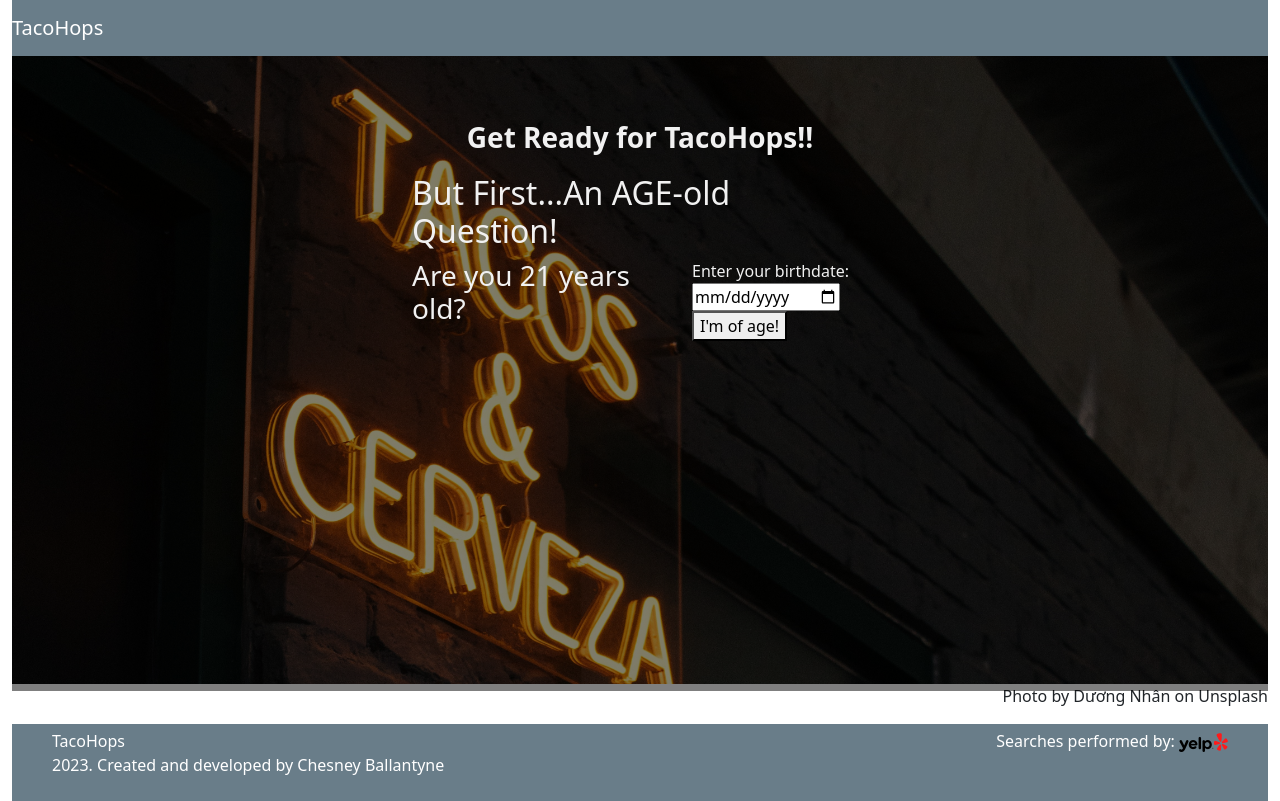
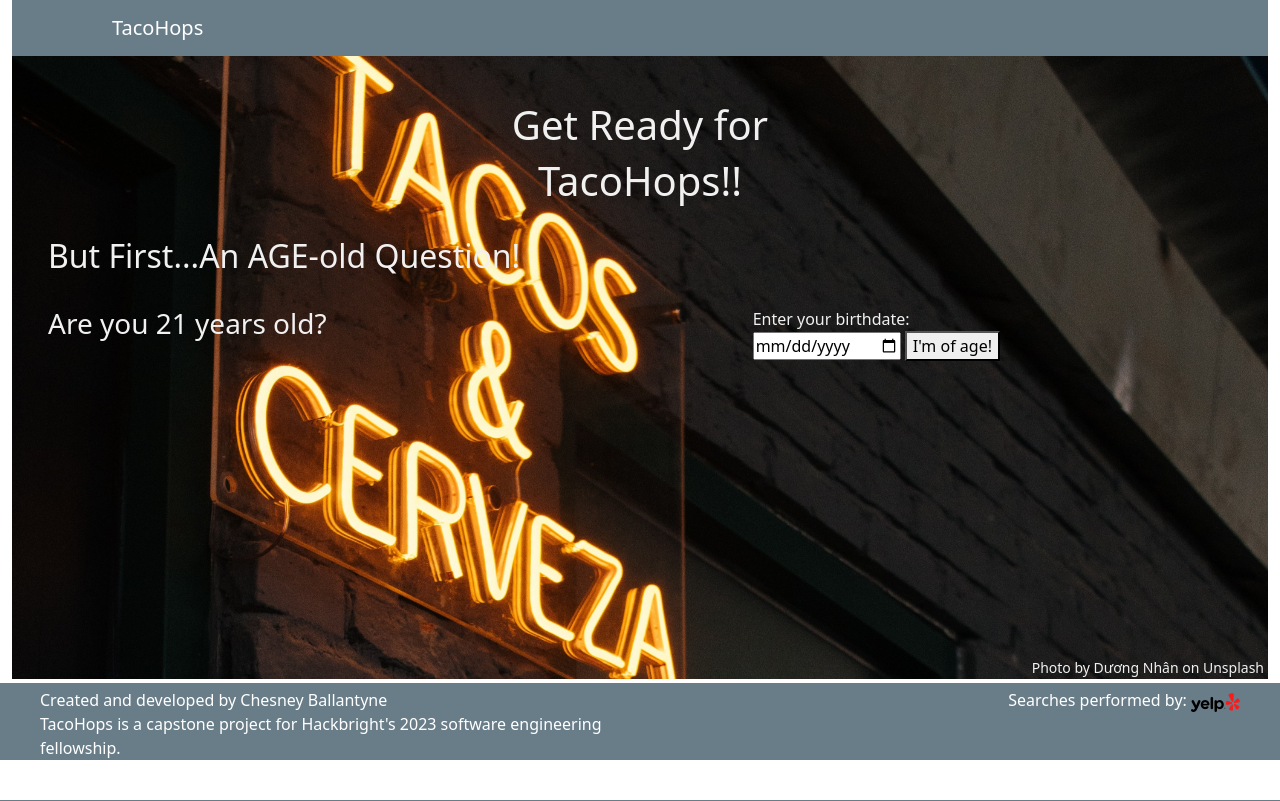
Before and after one commit to Chesney-Bal/Taco-Hops, a Flask app: page / in a window 1280 px wide. Run offline with Flask 2, Linux system fonts and the light colour scheme.

Commit message:
Updated background images, added photo credits, adjusted margins

```diff
--- a/static/css/styles.css
+++ b/static/css/styles.css
@@ -12,31 +12,34 @@ footer {
   display: flex;
   flex-flow: column wrap;
   position: relative;
-
   bottom: 0;
   width: 100%;
 }
 
 
  /* PAGE SPECIFIC CSS*/
-/*CSS for image on index.html*/
+/*CSS for image on homepage.html*/
 .index_img {
-  position: relative;
-  max-width: max-content; /* Maximum width */
-  margin: 0 auto; /* Center it */
+  background-image: url("/static/img/pexels-dương-nhân-2_1.jpg");
+  background-color: rgb(0, 0, 0);
+  height: fit-content;
+  background-position: center;
+  background-repeat: no-repeat;
+  background-size: cover;
+  position:relative;
 }
 
-.index_img .content {
-  position: absolute; /* Position the background text */
-  top: 0; /* At the bottom. Use top:0 to append it to the top */
-  background: rgb(0, 0, 0); /* Fallback color */
-  background: rgba(0, 0, 0, 0.5); /* Black background with 0.5 opacity */
-  color: #f1f1f1; /* Grey text */
-  padding-top:60px;
-  padding-bottom: 300px;
-  padding-inline: 400px; /* Some padding */
+.index_text {
+  color:#f1f1f1;
 }
 
+.index_header {
+  margin-top: 45px !important;
+}
+
+.index_bottom_mar {
+  margin-bottom: 220px !important;
+}
 
 /*CSS for image on homepage.html*/
 .homepage_img {
--- a/templates/base.html
+++ b/templates/base.html
@@ -22,8 +22,8 @@
       <footer style=" height:auto;  background-color:#697d89; padding-top: 5px; ">
         <div class="row">
           <div class="col-6">
-            <p style="color:white; padding-left:40px; margin:0; text-align:left;">TacoHops</p>
-            <p style="color:white; padding-left:40px; margin:0; text-align:left;">2023. Created and developed by Chesney Ballantyne</p>
+            <p style="color:white; padding-left:40px; margin:0; text-align:left;">Created and developed by Chesney Ballantyne</p>
+            <p style="color:white; padding-left:40px; margin:0; text-align:left;">TacoHops is a capstone  project for Hackbright's 2023 software engineering fellowship.</p>
           </div>
           <div class="col-6">
             <p style="color:white; padding-right:40px; margin:0; text-align:right;">Searches performed by:  <img id="yelp logo" src="/static/img/yelp_logo 49 x 19.png" alt="yelp logo"> </p>
--- a/templates/blank.html
+++ b/templates/blank.html
@@ -76,4 +76,10 @@
 
   <img src="/static/img/hops with tasters Photo by Missy Fant on Unsplash.jpg" class="img-fluid" alt="aerial image of 3 beers on a surface surrounded by hops on that surface">
 
+
+
+  <div class="index_img"></div>
+  <img src="/static/img/pexels-dương-nhân-2_1.jpg" class="img-fluid" alt="image of four tacos" >
 {% endfor %}
+
+<div class="content"></div>
--- a/templates/brewery_search_results.html
+++ b/templates/brewery_search_results.html
@@ -69,6 +69,9 @@
             {% endfor %}
 
         </div>
+        <div>
+          <p class="text-end m-1"><small>Photo by Markus Spiske on Unsplash</small></p>
+        </div>
       </div>
     </div>
   </div>
--- a/templates/brewery_trip_planner.html
+++ b/templates/brewery_trip_planner.html
@@ -78,6 +78,9 @@
         </div>
       </div>
 
+      <div>
+        <p class="text-end m-1"><small>Photo by Pea on Unsplash</small></p>
+      </div>
     </div>
   </div>
 </div>
--- a/templates/index.html
+++ b/templates/index.html
@@ -4,20 +4,22 @@
 
 {% block body %}
   <div class="container-fluid">
-    <nav class="navbar navbar-expand-lg navbar-dark" style="background-color: #697d89;">
-        <a class="navbar-brand" href="#">TacoHops</a>
+    <div class="index_img">
+      <div class="index_text">
+        <nav class="navbar navbar-expand-lg navbar-dark" style="background-color: #697d89; ">
+            <a class="navbar-brand" style="margin-left: 100px;" href="#">TacoHops</a>
         </nav>
 
-    <div class="index_img">
-      <img src="/static/img/pexels-dương-nhân-2_1.jpg" class="img-fluid" alt="image of four tacos" >
+        <div class="row m-2 text-center index_header">
+          <h1> Get Ready for</h1>
+          <h1> TacoHops!!</h1>
+        </div>
 
-      <div class="content">
-        <p class="text-center fs-3 fw-semibold">Get Ready for TacoHops!!<br></p>
-        <div class="row">
+        <div class="row m-4 ">
             <h2> But First...An AGE-old Question!</h2>
         </div>
 
-        <div class="row">
+        <div class="row m-4">
           <div class="col-7">
             <h3> Are you 21 years old?</h3>
           </div>
@@ -29,9 +31,13 @@
                 <button type ="submit">I'm of age!</button>
               </form>
           </div>
+        </div>
 
-          <div class="row text-end">
-              <div style="color: #f1f1f1;">
+        <div class="row m-2 index_bottom_mar">
+          <div class="col-7">
+          </div>
+
+          <div class="col-5" style="color: #f1f1f1;">
             <div class="alert">
               <strong>
                 {% with messages = get_flashed_messages() %}
@@ -45,13 +51,12 @@
             </div>
           </div>
         </div>
-        </div>
 
-
+        <div>
+          <p class="text-end m-1"><small>Photo by Dương Nhân on Unsplash</small></p>
         </div>
 
       </div>
-  <div>
-    <p class="text-end">Photo by Dương Nhân on Unsplash</p>
+    </div>
 </div>
 {% endblock %}
--- a/templates/tacoshops_nearby.html
+++ b/templates/tacoshops_nearby.html
@@ -61,6 +61,9 @@
 
       </div>
 
+      <div>
+        <p class="text-end m-1"><small>Photo by Tai S on Unsplash</small></p>
+      </div>
     </div>
   </div>
 </div>
```
Also changed, not shown: templates/goodbye.html (+6 -4 lines), templates/homepage.html (+11 -0 lines), templates/user_details.html (+10 -13 lines). Lines whose indentation alone changed are shown as unchanged.
